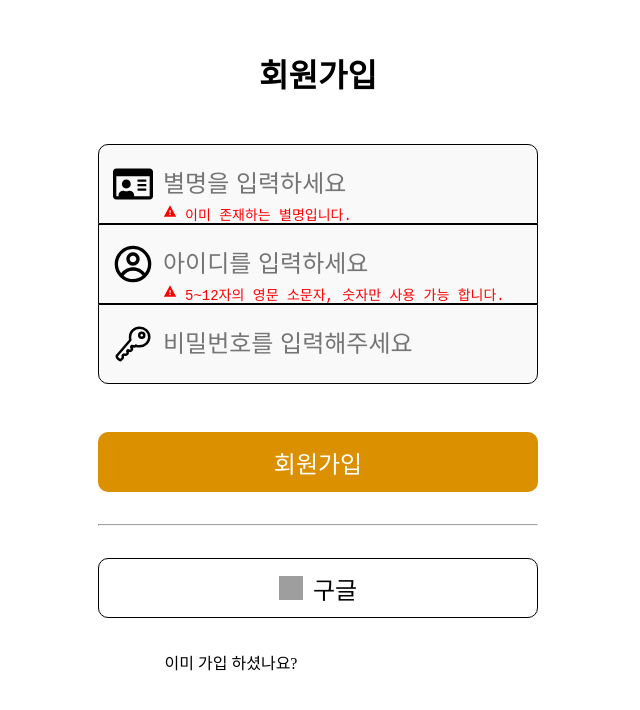
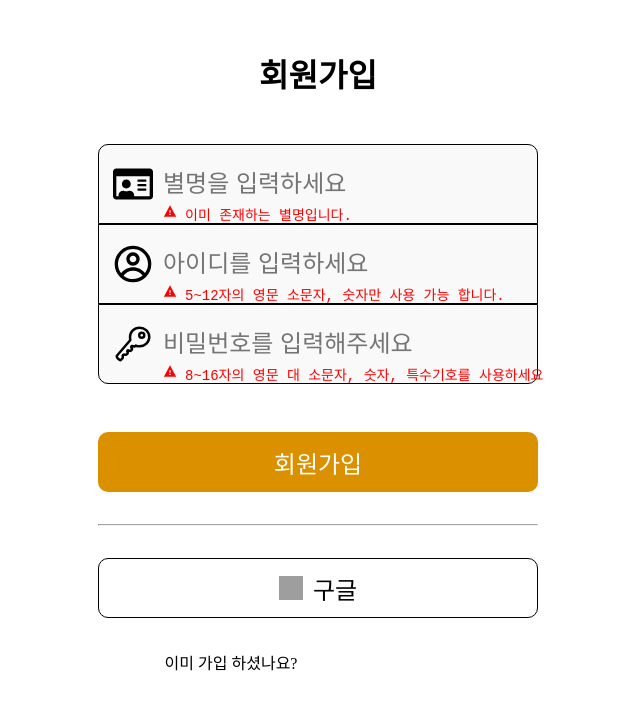
Before and after one commit to codestates-seb/seb39_main_043, a React (Create React App) app in the folder client/: page /joinpage in a window 1280 px wide. Shown: the top 710 px of the page, without its empty margins (322-962 px from the left). Built offline with nearby package versions, Linux system fonts and the light colour scheme; grey boxes are pictures that could not be loaded.

Commit message:
front/fix : 회원가입 비밀번호를 전역상태로 관리할 수 있도록 수정

```diff
--- a/client/src/components/atoms/InputJoinPassword.js
+++ b/client/src/components/atoms/InputJoinPassword.js
@@ -1,5 +1,7 @@
 import styled from 'styled-components';
 import { IoKeyOutline } from 'react-icons/io5';
+import { useDispatch, useSelector } from 'react-redux';
+import joinSlice from '../../slices/joinSlice';
 
 const InputJoinPasswordWrapper = styled.div`
   width: 440px;
@@ -16,17 +18,27 @@ const InputJoinPasswordWrapper = styled.div`
     width: 360px;
     height: 40px;
     margin-left: 10px;
-    font-size: 24px;
-    border: none;
-    background-color: #f9f9f9;
+
+    input {
+      font-size: 24px;
+      border: none;
+      background-color: #f9f9f9;
+      height: 40px;
+    }
   }
 `;
 
-const InputJoinPassword = () => {
+const InputJoinPassword = ({ children }) => {
+  const dispatch = useDispatch();
+  // let password = useSelector((state) => state.join.password);
+  // console.log('password', password);
   return (
     <InputJoinPasswordWrapper>
       <IoKeyOutline size={40} />
-      <input className="join-password" placeholder="비밀번호를 입력해주세요" type="password"></input>
+      <div className="join-password">
+        <input placeholder="비밀번호를 입력해주세요" type="password" onChange={(e) => dispatch(joinSlice.actions.join({ password: e.target.value }))}></input>
+        {children}
+      </div>
     </InputJoinPasswordWrapper>
   );
 };
```
